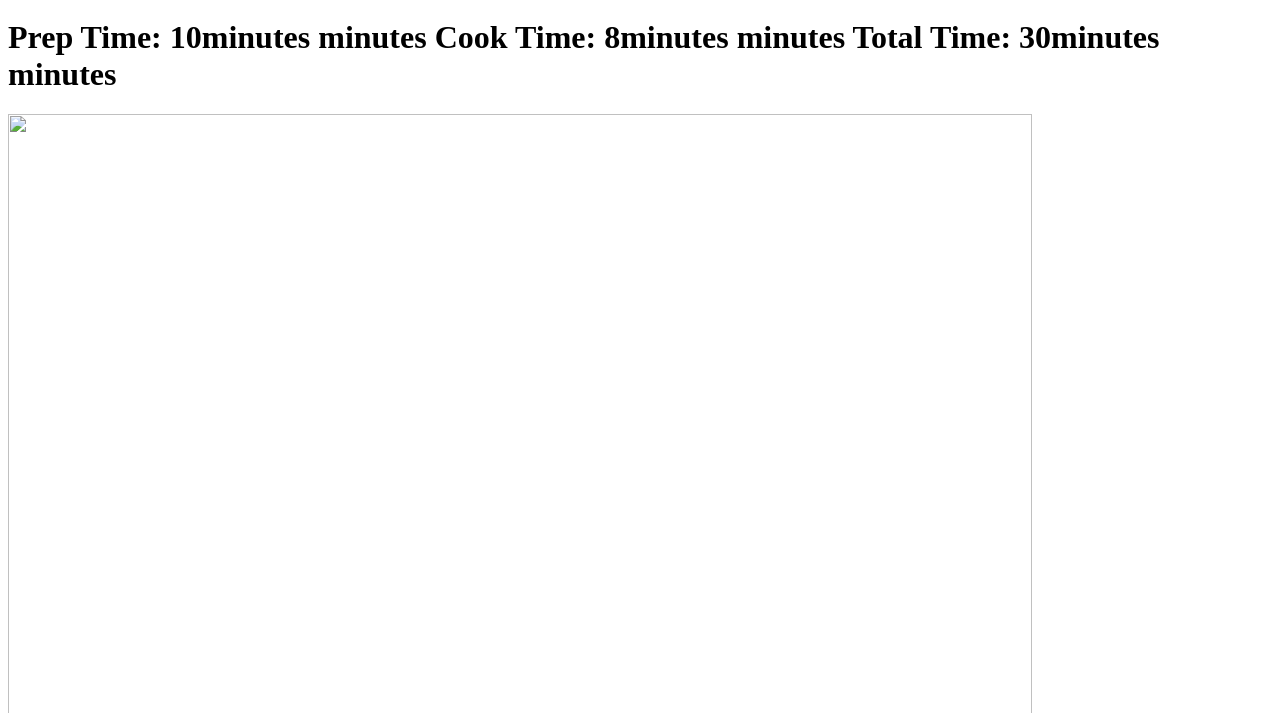
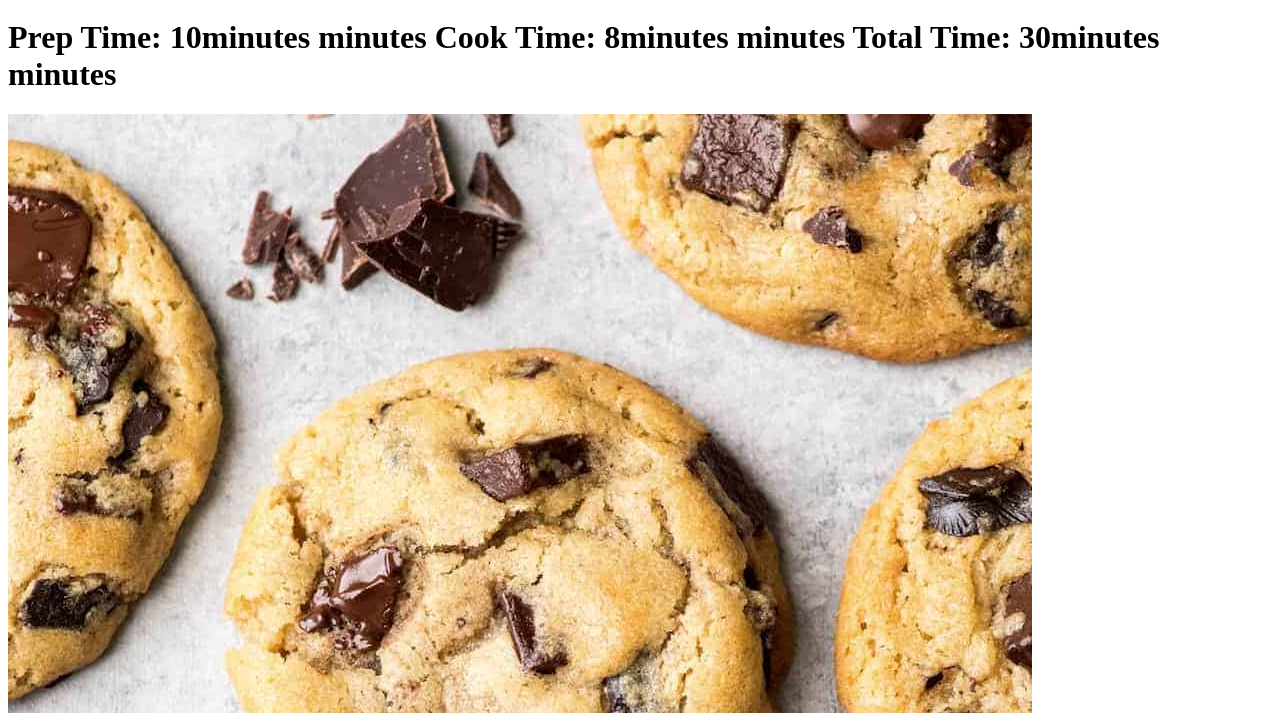
Before and after one commit to miles-b3rman/Web_Development, a website: page First/Recipe.html in a window 1280 px wide. Shown: the part 87-800 px from the top of the page. Drawn offline with Linux system fonts and the light colour scheme.

Commit message:
recipe image

```diff
--- a/First/Recipe.html
+++ b/First/Recipe.html
@@ -12,7 +12,7 @@
     8minutes minutes
     Total Time:
     30minutes minutes</h1>
-<img src="../../../Desktop/best-chocolate-chip-cookies-recipe-ever-no-chilling-1.jpg" height="1024" width="1024"/></body>
+<img src="best-chocolate-chip-cookies-recipe-ever-no-chilling-1.jpg" alt="">
 <h2>Ingredients: 1 cup salted butter softened
     1 cup granulated sugar
     1 cup light brown sugar packed
```
Also changed, not shown: First/best-chocolate-chip-cookies-recipe-ever-no-chilling-1.jpg (added).
